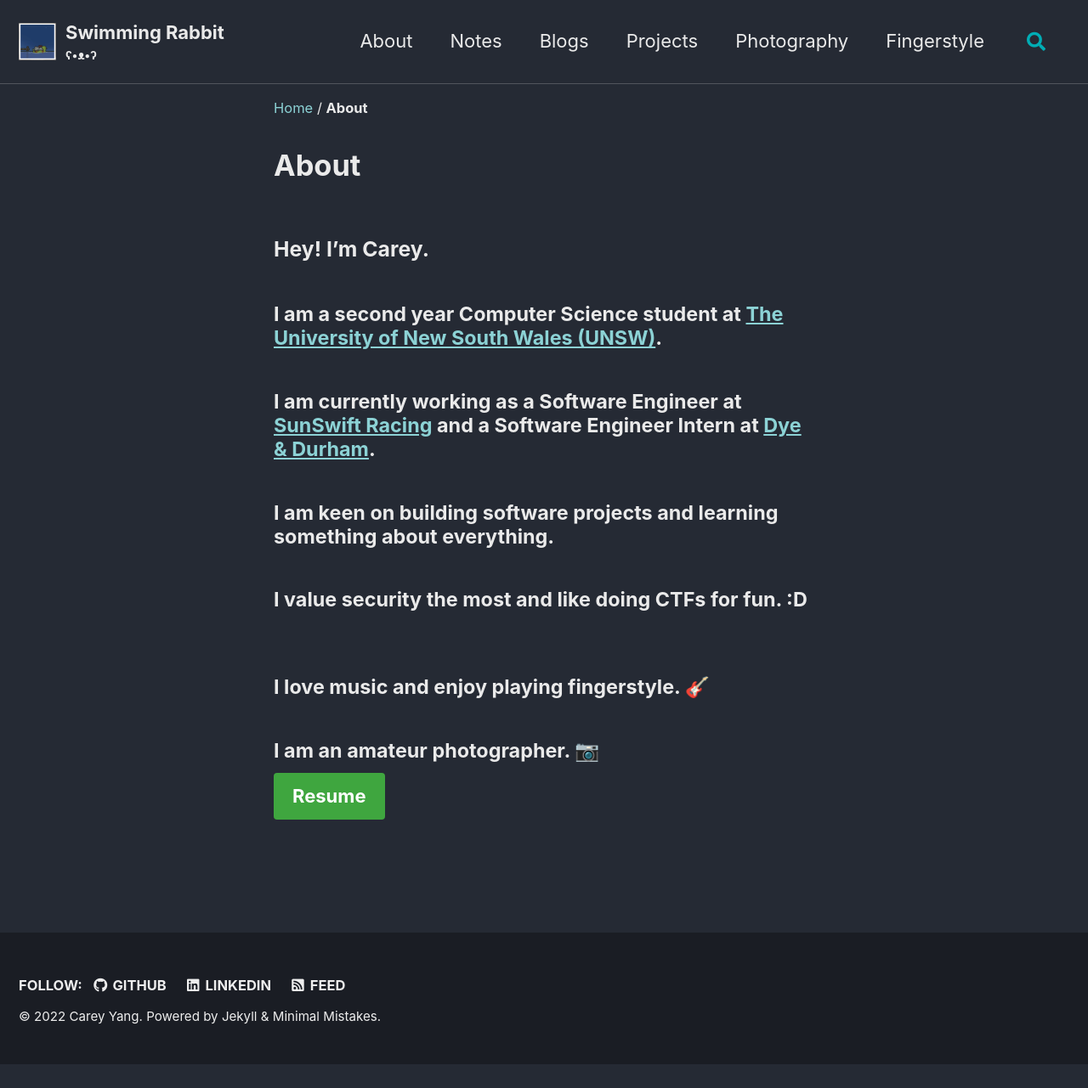
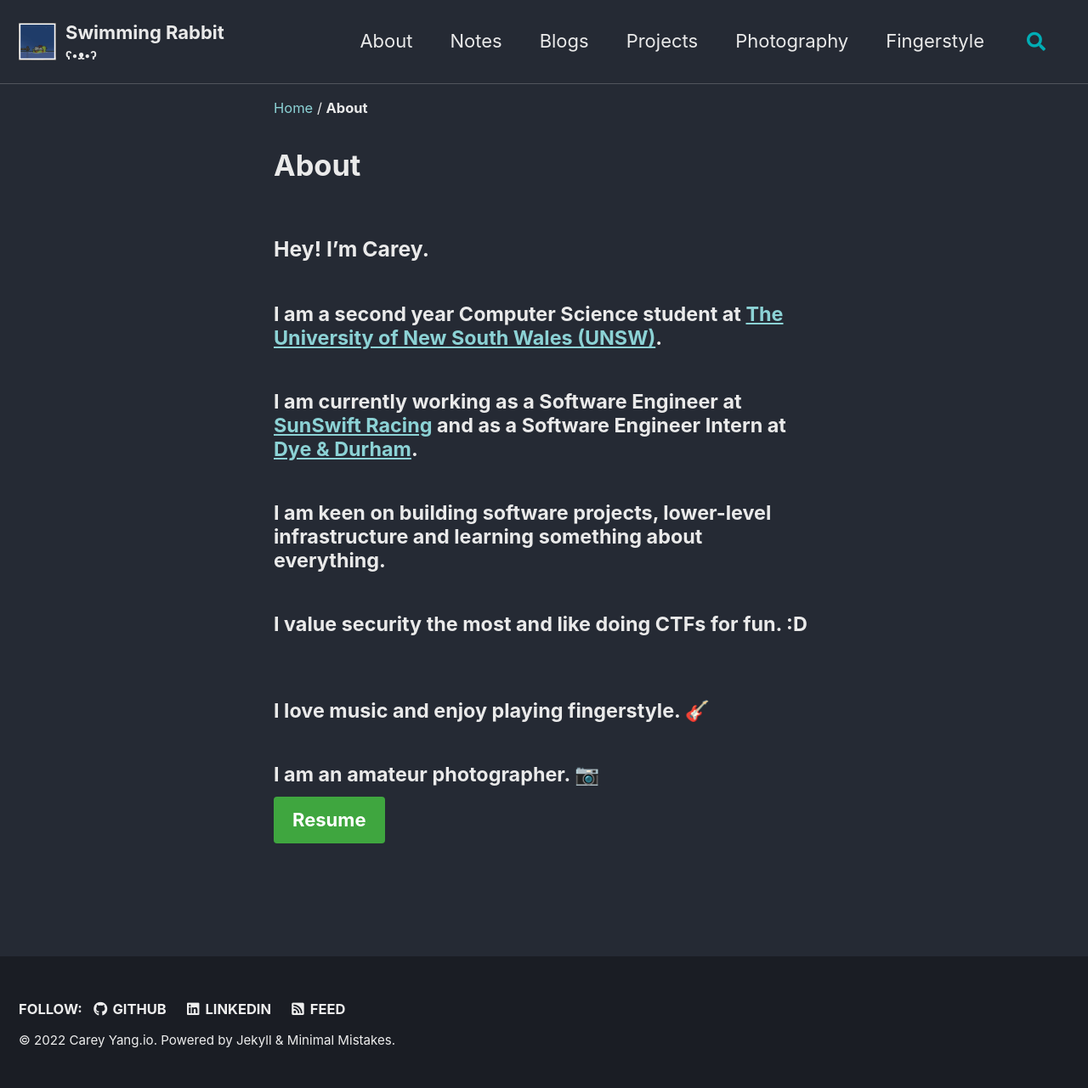
Before and after one commit to Justcarey13/Justcarey13.github.io, a Jekyll site: the page built from _pages/About.md, in a window 1280 px wide. Shown: the whole page at 85% size. Built offline with Jekyll 4.4.1, drawn with Linux system fonts in a browser that asks for light colours; cached includes are drawn as plain includes; nearby versions of some CDN libraries; before the commit the page ends 1253 px from its top, so only the background shows below that.

```diff
--- a/_config.yml
+++ b/_config.yml
@@ -19,7 +19,7 @@ locale                   : "en-US"
 title                    : "Carey Yang"
 title_separator          : "-"
 subtitle                 : "ʕ•ᴥ•ʔ"
-name                     : "Carey Yang"
+name                     : "Carey Yang.io"
 description              : "Welcome :) --> this is a description"
 url                      : "https://justcarey13.github.io/"
 baseurl                  : # the subpath of your site, e.g. "/blog"
--- a/_pages/About.md
+++ b/_pages/About.md
@@ -9,9 +9,9 @@ excerpt: "Hi! My name is Carey."
 
 #### I am a second year Computer Science student at [The University of New South Wales (UNSW)](https://www.unsw.edu.au/).
 
-#### I am currently working as a Software Engineer at [SunSwift Racing](https://www.sunswift.com/) and a Software Engineer Intern at [Dye & Durham](https://dyedurham.com.au/).
+#### I am currently working as a Software Engineer at [SunSwift Racing](https://www.sunswift.com/) and as a Software Engineer Intern at [Dye & Durham](https://dyedurham.com.au/).
 
-#### I am keen on building software projects and learning something about everything.
+#### I am keen on building software projects, lower-level infrastructure and learning something about everything.
 
 #### I value security the most and like doing CTFs for fun. :D
 
```
Also changed, not shown: _pages/Fingerstyle.md (+3 -0 lines), _pages/Projects.md (+2 -0 lines).
